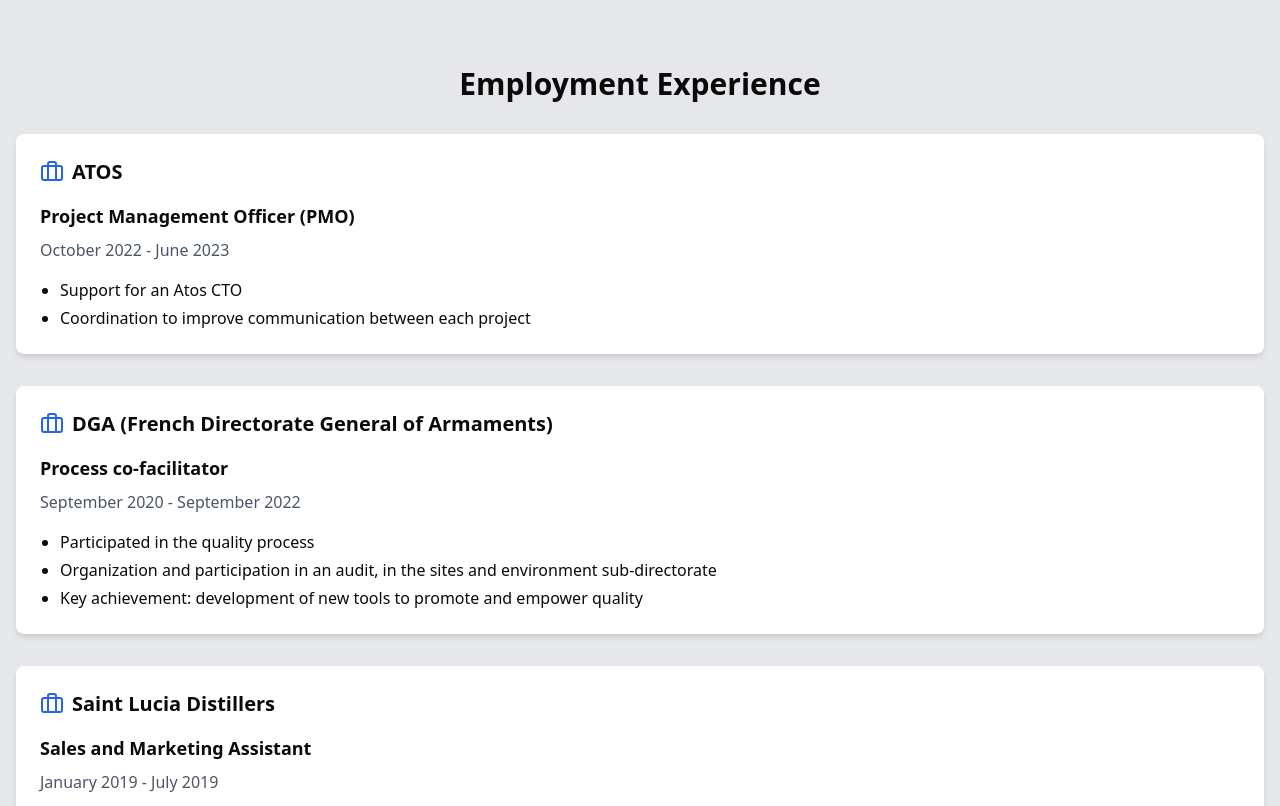
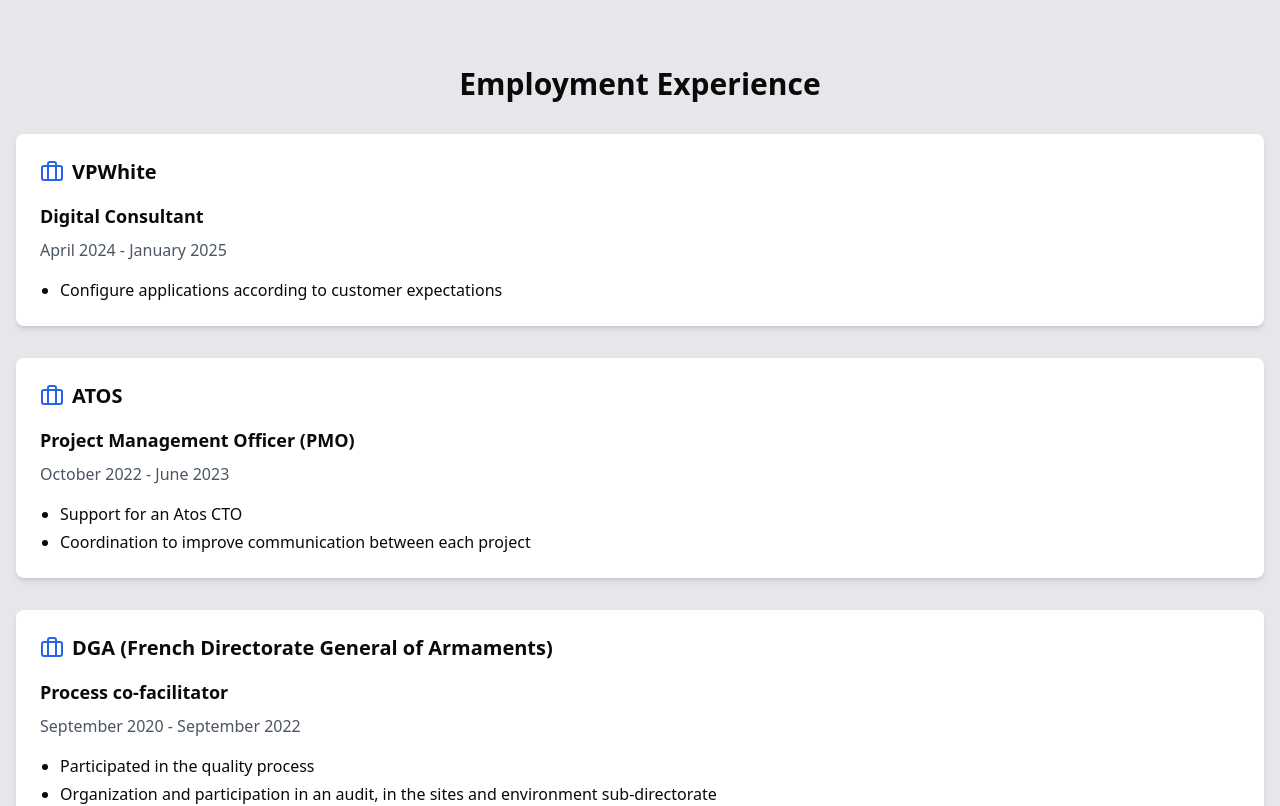
Before and after one commit to 195-AU79/my-website, a Next.js app: page / in a window 1280 px wide. Shown: the part 1120-1926 px from the top of the page. Built offline with nearby package versions, Linux system fonts and the light colour scheme.

Commit message:
Add employment experience for VPWhite

```diff
--- a/components/improved-site.tsx
+++ b/components/improved-site.tsx
@@ -121,6 +121,16 @@
             <h2 className="text-3xl font-bold mb-8 text-center">Employment Experience</h2>
             <div className="space-y-8">
               {[
+
+                {
+                  company: "VPWhite",
+                  position: "Digital Consultant",
+                  date: "April 2024 - January 2025",
+                  description: [
+                    "Configure applications according to customer expectations",
+                  ]
+                },
+
                 {
                   company: "ATOS",
                   position: "Project Management Officer (PMO)",
```
